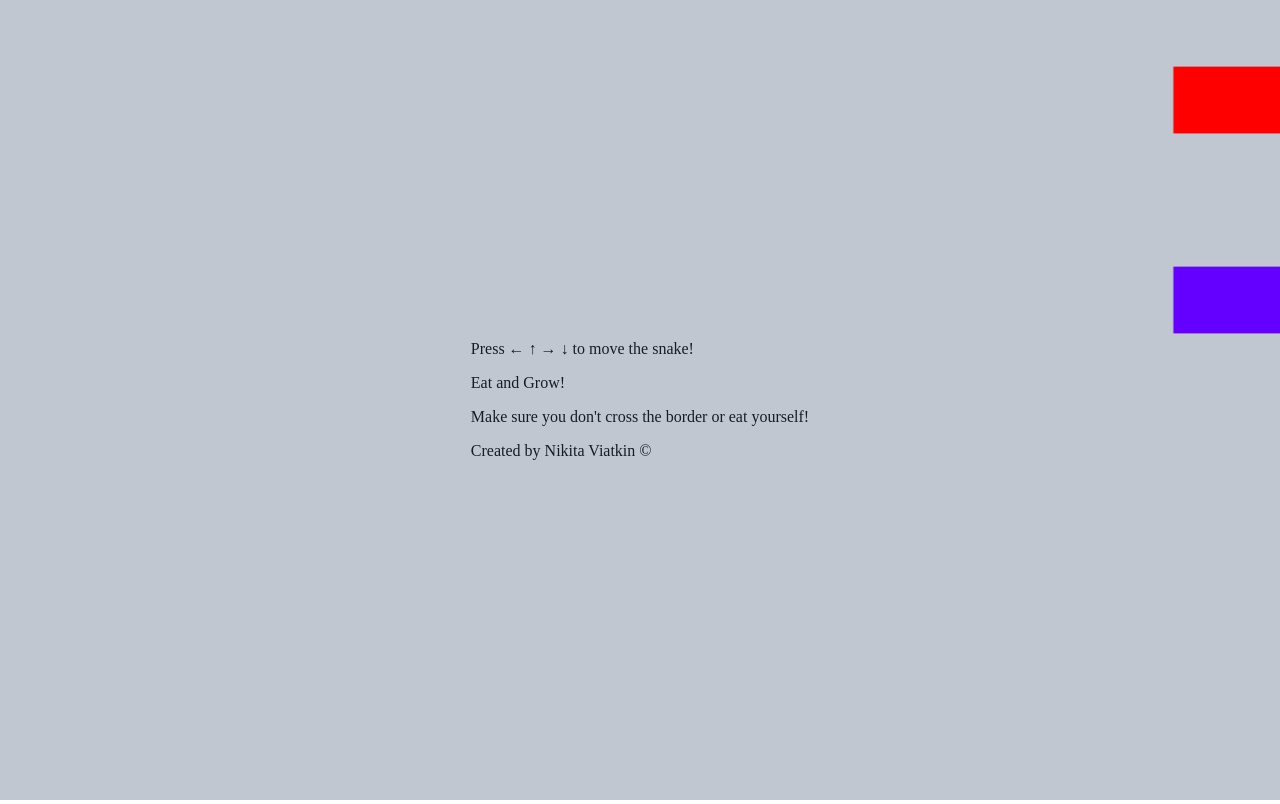
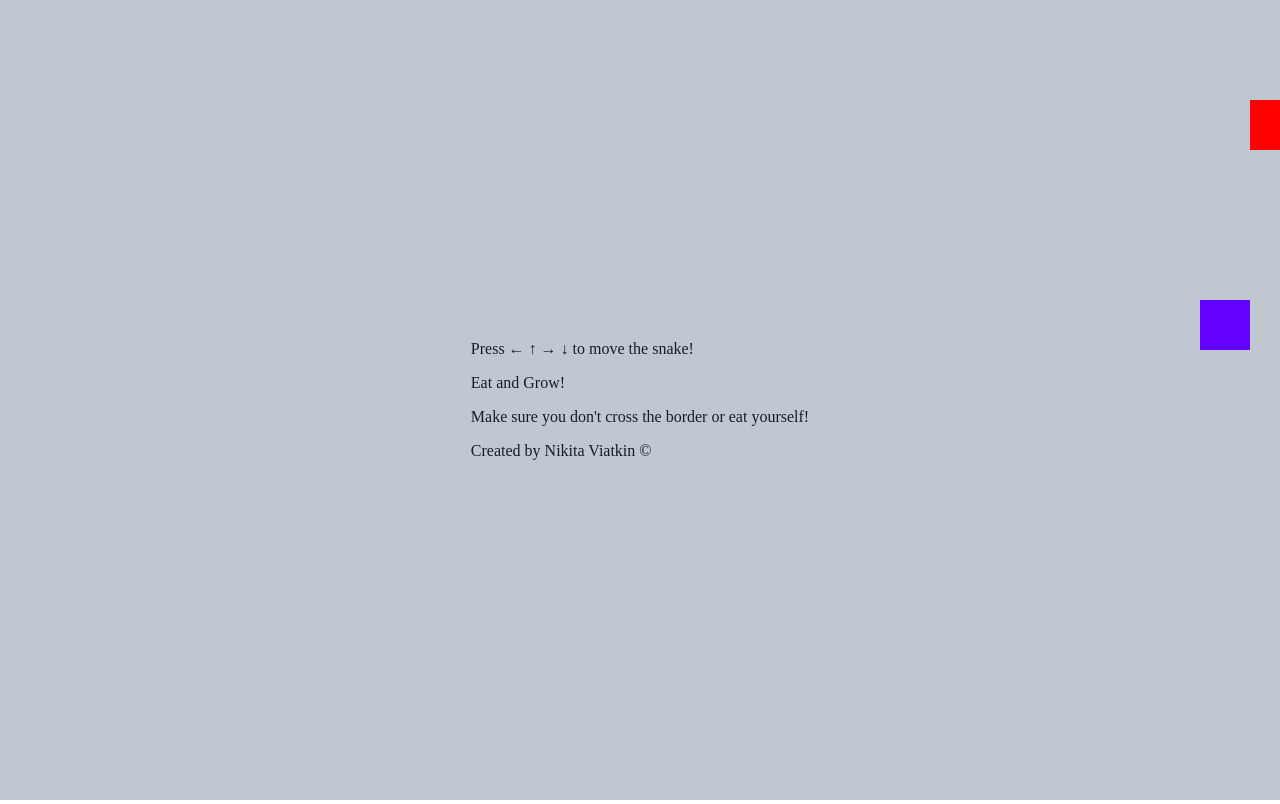
Before and after one commit to thatkit/snake-game, a plain HTML site: page index.html in a window 1280 px wide. Drawn offline with Linux system fonts and the light colour scheme.

Commit message:
wide screen bug

```diff
--- a/game.js
+++ b/game.js
@@ -6,9 +6,12 @@ let counter = 0; // counter of snake tails (0 is the head)
 const snakeArr = [];
 
 const canvas = document.getElementById('canvas');
-let width = canvas.width;
-let height = canvas.height;
 const ctx = canvas.getContext('2d');
+
+// Canvas objects' sizing
+
+canvas.setAttribute('width', window.innerWidth);
+canvas.setAttribute('height', window.innerHeight);
 
 // Pick random number within a range
 
@@ -34,8 +37,8 @@ const getRandomXY = () => {
     let forX;
     let forY;
     do {
-        forX = getRandomNum(width);
-        forY = getRandomNum(height);
+        forX = getRandomNum(canvas.width);
+        forY = getRandomNum(canvas.height);
         forX = getDivisibleNum(forX);
         forY = getDivisibleNum(forY);
     } while (isUnderSnake(forX, forY));
@@ -298,7 +301,3 @@ const draw = () => {
 }
 
 init();
-
-let consoleMes = `isUnderSnake() doesn't always work`;
-let isUnderSnakeError = new Error(consoleMes);
-throw isUnderSnakeError;
--- a/index.html
+++ b/index.html
@@ -15,7 +15,7 @@
     <body>
         <div id="screen-field">
             <div id="canvas-cnt">
-                <canvas id="canvas" width="600px" height="600px"></canvas>
+                <canvas id="canvas"></canvas>
             </div>
             <div id="dashboard-cnt">
                 <header></header>
--- a/interface.js
+++ b/interface.js
@@ -1,8 +1,3 @@
-/* () Canvas size */
-
-//canvas.style.width = '600px';
-//canvas.style.height = '600px';
-
 /* () Keyboard Controls */
 
 window.addEventListener('keydown', function (event) {
--- a/styles/style.css
+++ b/styles/style.css
@@ -25,7 +25,5 @@ body {
 }
 
 canvas {
-    width: 100%;
-    height: 100%;
     background-color: #42577254;
 }
```
